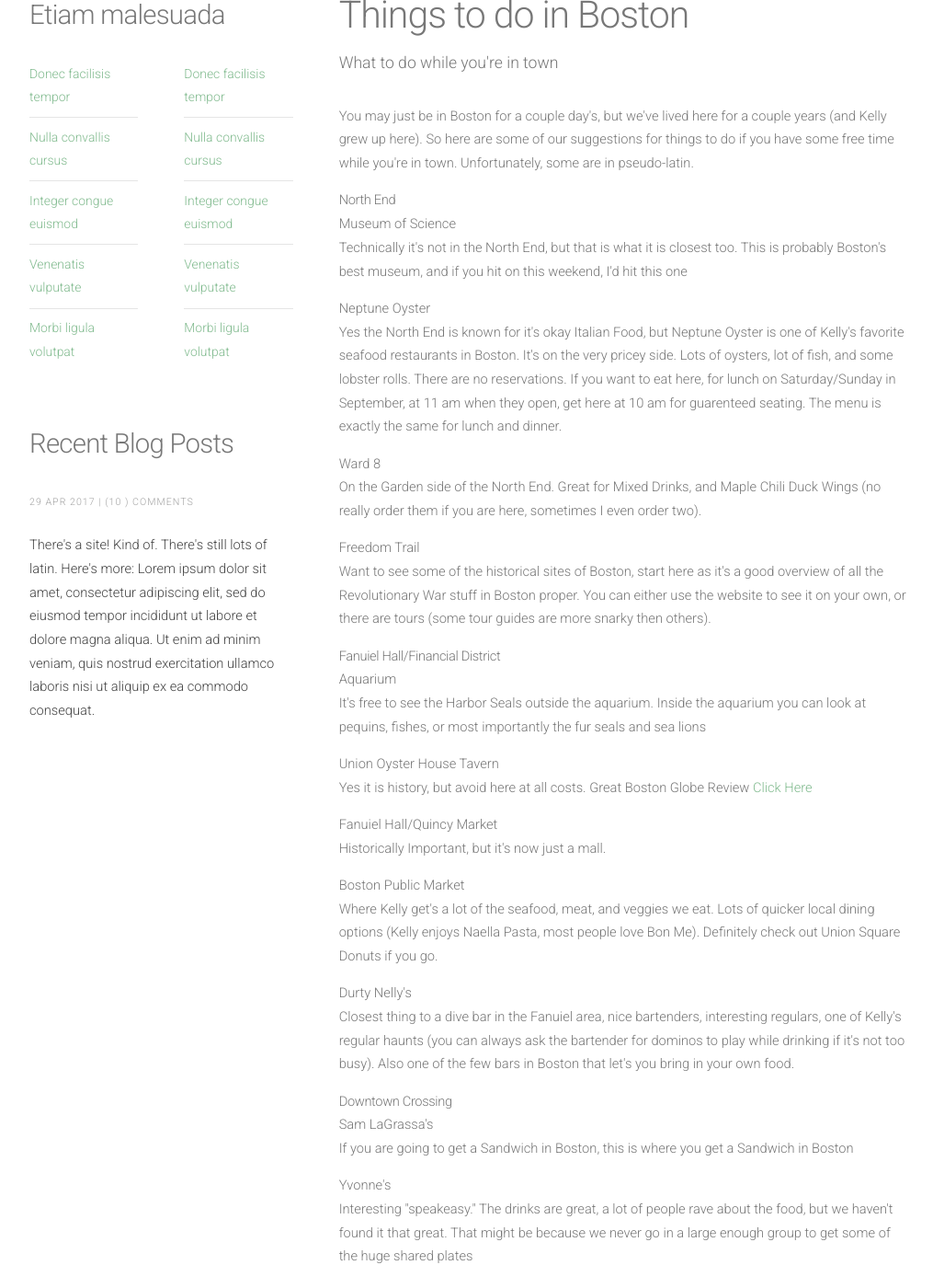
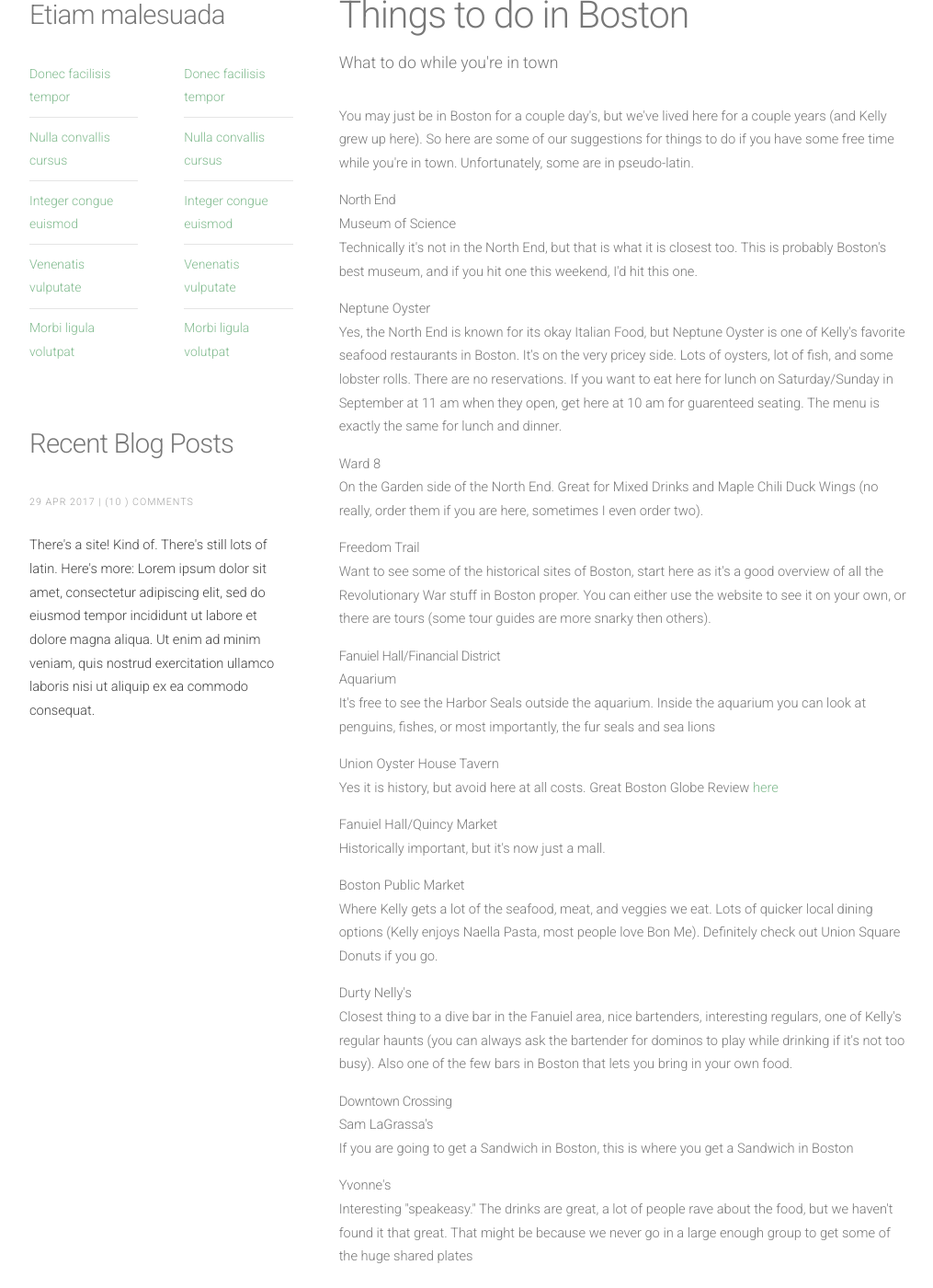
Before and after one commit to edanaher/ceremony-website, a Jekyll site: the page built from boston.html, in a window 1280 px wide and 1400 px high, scrolled down 466 px. Shown: the whole window at 92% size, without its empty margins (128-1143 px from the left). Built offline with Jekyll 4.4.1, drawn with Linux system fonts in a browser that asks for light colours; nearby versions of some CDN libraries; some of the changed text lies outside the part shown.

Commit message:
Minor edits, because it's nicer than commenting on every little thing.

```diff
--- a/boston.html
+++ b/boston.html
@@ -19,25 +19,25 @@
 						<p>You may just be in Boston for a couple day's, but we've lived here for a couple years (and Kelly grew up here).  So here are some of our suggestions for things to do if you have some free time while you're in town.  Unfortunately, some are in pseudo-latin.</p>
 						<h2>North End</h2>
 						<h4>Museum of Science</h4>
-						<p> Technically it's not in the North End, but that is what it is closest too.  This is probably Boston's best museum, and if you hit on this weekend, I'd hit this one</p>
+						<p> Technically it's not in the North End, but that is what it is closest too.  This is probably Boston's best museum, and if you hit one this weekend, I'd hit this one.</p>
 						<h4><a href="http://www.neptuneoyster.com/">Neptune Oyster</a></h4>
-						<p>Yes the North End is known for it's okay Italian Food, but Neptune Oyster is one of Kelly's favorite seafood restaurants in Boston. It's on the very pricey side. Lots of oysters, lot of fish, and some lobster rolls.  There are no reservations.  If you want to eat here, for lunch on Saturday/Sunday in September, at 11 am when they open, get here at 10 am for guarenteed seating.  The menu is exactly the same for lunch and dinner.</p>
+						<p>Yes, the North End is known for its okay Italian Food, but Neptune Oyster is one of Kelly's favorite seafood restaurants in Boston. It's on the very pricey side. Lots of oysters, lot of fish, and some lobster rolls.  There are no reservations.  If you want to eat here for lunch on Saturday/Sunday in September at 11 am when they open, get here at 10 am for guarenteed seating.  The menu is exactly the same for lunch and dinner.</p>
 						<h4><a href="http://www.ward8.com/">Ward 8</a></h4>
-						<p>On the Garden side of the North End.  Great for Mixed Drinks, and Maple Chili Duck Wings (no really order them if you are here, sometimes I even order two).</p>
+						<p>On the Garden side of the North End.  Great for Mixed Drinks and Maple Chili Duck Wings (no really, order them if you are here, sometimes I even order two).</p>
 						<h4><a href="https://www.thefreedomtrail.org/">Freedom Trail</a></h4>
 						<p>Want to see some of the historical sites of Boston, start here as it's a good overview of all the Revolutionary War stuff in Boston proper.  You can either use the website to see it on your own, or there are tours (some tour guides are more snarky then others).</p>
 
 						<h2>Fanuiel Hall/Financial District</h2>
 						<h4>Aquarium</h4>
-						<p> It's free to see the Harbor Seals outside the aquarium.  Inside the aquarium you can look at pequins, fishes, or most importantly the fur seals and sea lions</p>
+						<p> It's free to see the Harbor Seals outside the aquarium.  Inside the aquarium you can look at penguins, fishes, or most importantly, the fur seals and sea lions</p>
 						<h4>Union Oyster House Tavern</a></h4>
-						<p>Yes it is history, but avoid here at all costs. Great Boston Globe Review <a href="https://www.bostonglobe.com/lifestyle/food-dining/2016/02/29/tourist-trap-living-history-review-union-oyster-house/Xru3c9Q7LmKAZKsCD9NLXJ/story.html">Click Here</a></p>
+						<p>Yes it is history, but avoid here at all costs. Great Boston Globe Review <a href="https://www.bostonglobe.com/lifestyle/food-dining/2016/02/29/tourist-trap-living-history-review-union-oyster-house/Xru3c9Q7LmKAZKsCD9NLXJ/story.html">here</a></p>
 						<h4><a href="https://www.thefreedomtrail.org/">Fanuiel Hall/Quincy Market</a></h4>
-						<p>Historically Important, but it's now just a mall.</p>
+						<p>Historically important, but it's now just a mall.</p>
 						<h4><a href="https://bostonpublicmarket.org/">Boston Public Market</a></h4>
-						<p>Where Kelly get's a lot of the seafood, meat, and veggies we eat.  Lots of quicker local dining options (Kelly enjoys Naella Pasta, most people love Bon Me). Definitely check out Union Square Donuts if you go.</p>
+						<p>Where Kelly gets a lot of the seafood, meat, and veggies we eat.  Lots of quicker local dining options (Kelly enjoys Naella Pasta, most people love Bon Me). Definitely check out Union Square Donuts if you go.</p>
 						<h4>Durty Nelly's</h4>
-						<p>Closest thing to a dive bar in the Fanuiel area, nice bartenders, interesting regulars, one of Kelly's regular haunts (you can always ask the bartender for dominos to play while drinking if it's not too busy).  Also one of the few bars in Boston that let's you bring in your own food.</p>
+						<p>Closest thing to a dive bar in the Fanuiel area, nice bartenders, interesting regulars, one of Kelly's regular haunts (you can always ask the bartender for dominos to play while drinking if it's not too busy).  Also one of the few bars in Boston that lets you bring in your own food.</p>
 
 						<h2>Downtown Crossing</h2>
 						<h4>Sam LaGrassa's</h4>
@@ -47,9 +47,9 @@
 						<h4>Stoddard's</h4>
 						<p>Great mixed drinks, okay food, awful service</p>
 						<h4>jm curley's</h4>
-						<p> One of the better Burgers on the Boston side of the Charles, good beer list, and always a good time </p>
+						<p> One of the better Burgers on the Boston side of the Charles, good beer list, and always a good time.</p>
 						<h4>Falafel King</h4>
-						<p>What Kelly believes is actually the best of the Shawarma places in this area (there are like 12 different ones)</p>
+						<p>What Kelly believes is actually the best of the Shawarma places in this area (there are like 12 different ones).</p>
 
 						<h2>Chinatown/Theater District/Leather District</h2>
 						<h4>Townsman</h4>
@@ -71,13 +71,13 @@
 
 						<h2>Kenmore</h2>
 						<h4>Fenway</h4>
-						<p>Best Baseball park in the US bar none.  See the Green Monster for yourself.  Catch a game on Sunday, it's worth it.  Also Yankees Suck</p>
+						<p>Best Baseball park in the US bar none.  See the Green Monster for yourself.  Catch a game on Sunday, it's worth it.  Also Yankees Suck.</p>
 						<h4>Eastern Standard/The Hawthorne</h4>
-						<p>Eastern Standard was one of the first places in Boston that did upscale mixed drinks.  The food is also pretty great here, though it can be loud.  The Hawthorne is really just a cocktail lounge with small bites, but as long as their isn't a game, it's pretty quiet.
+						<p>Eastern Standard was one of the first places in Boston that did upscale mixed drinks.  The food is also pretty great here, though it can be loud.  The Hawthorne is really just a cocktail lounge with small bites, but as long as there isn't a game, it's pretty quiet.
 						<H4>Island Creek Oyster Bar</H4>
 						<p>Another great seafood place in Boston, probably the hardest one to get reservations for.</p>
 						<h4>Popeye's</h4>
-						<p>Shout out here as it is the only one in Boston, and our fried chicken isn't that great</p>
+						<p>Shout out here as it is the only one in Boston, and our fried chicken isn't that great.</p>
 
 						<h2>Further West in Boston</h2>
 						<h4>Museum of Fine Arts</h4>
--- a/schedule.html
+++ b/schedule.html
@@ -34,7 +34,7 @@
 					    <p>Come join Toby, Kelly, and Evan, as they commit themselves to each other for the foreseeable future.  Drinks will be served before hand, and afterwards (bring a flask for during the ceremony if you want to drink then).  We promise it will be quick and mostly harmless (at least there will be no readings).
 					    <h3>Cocktail Hour</h3>
 					    <h4>Location: <a href="http://www.thetrustees.org/bradley-estate-functions/"> Bradley Estate </a> Canton, MA Time: As soon as the commitment ceremony is finished</h4>
-					    <p>Some live music, board games, and puzzles will be awaiting you along with some light food, and lots of drink.  This is so that we can get all the requiste pictures done while everyone is some what sober (we will make sure you know what time you are needed for photos/sacfricial duties).</p>
+					    <p>Some live music, board games, and puzzles will be awaiting you along with some light food, and lots of drink.  This is so that we can get all the requisite pictures done while everyone is somewhat sober (we will make sure you know what time you are needed for photos/sacrificial duties).</p>
 					    <h3>Dinner/Reception</h3>
 					    <h4>Location: <a href="http://www.thetrustees.org/bradley-estate-functions/"> Bradley Estate </a> Canton, MA Time: As soon as the pictures are finished - 10 pm</h4>
 					    <p>There will be a three course dinner with at least 1 wine pairing per course, chosen by Kelly.  We will re-live some of our favorite cutesy and embarassing moments through the different wines. There will then be speeches (remember anyone who makes a speech will need to take a tequila shot for every minute of that speech, there will be a sign up list on the forum) and a real Champagne toast. Afterwards there will be music & dancing.</p>
```
Also changed, not shown: other parts of boston.html (+2 -2 lines).
